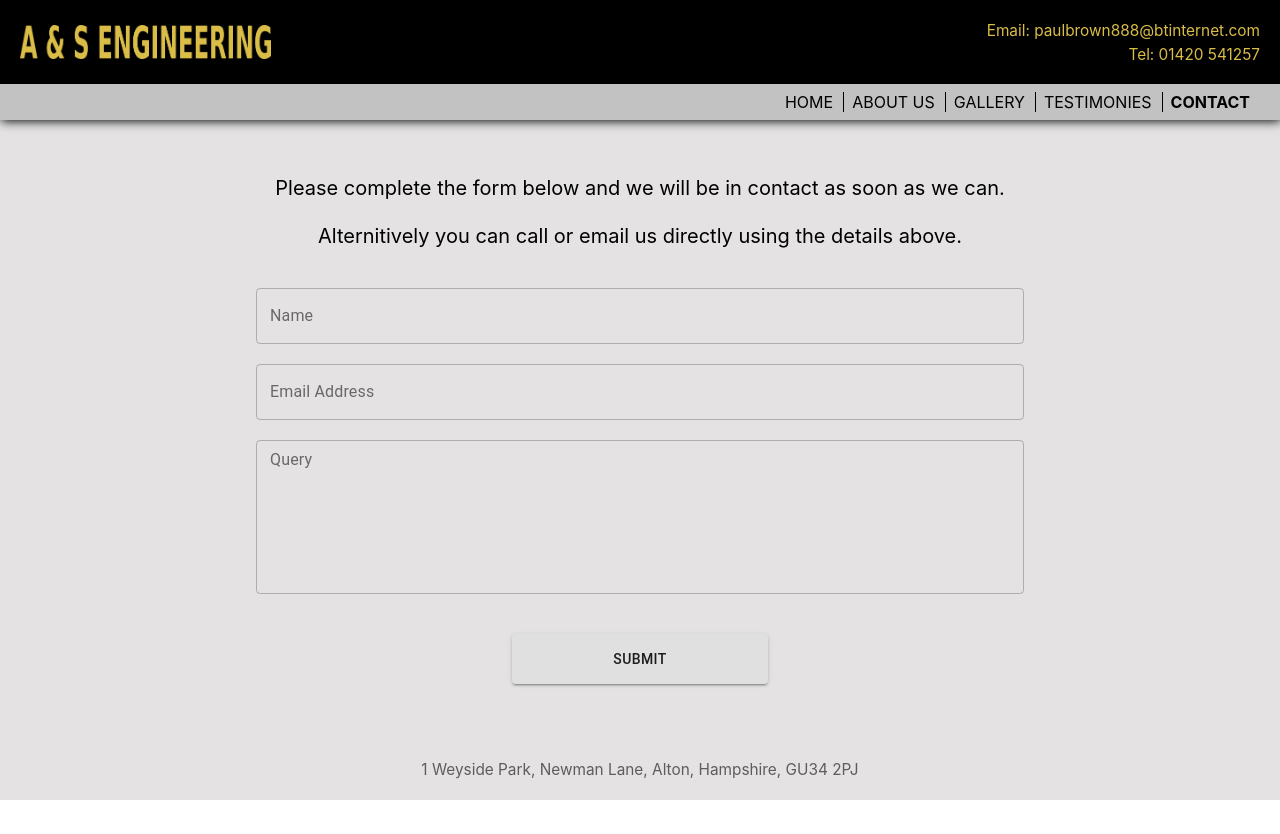
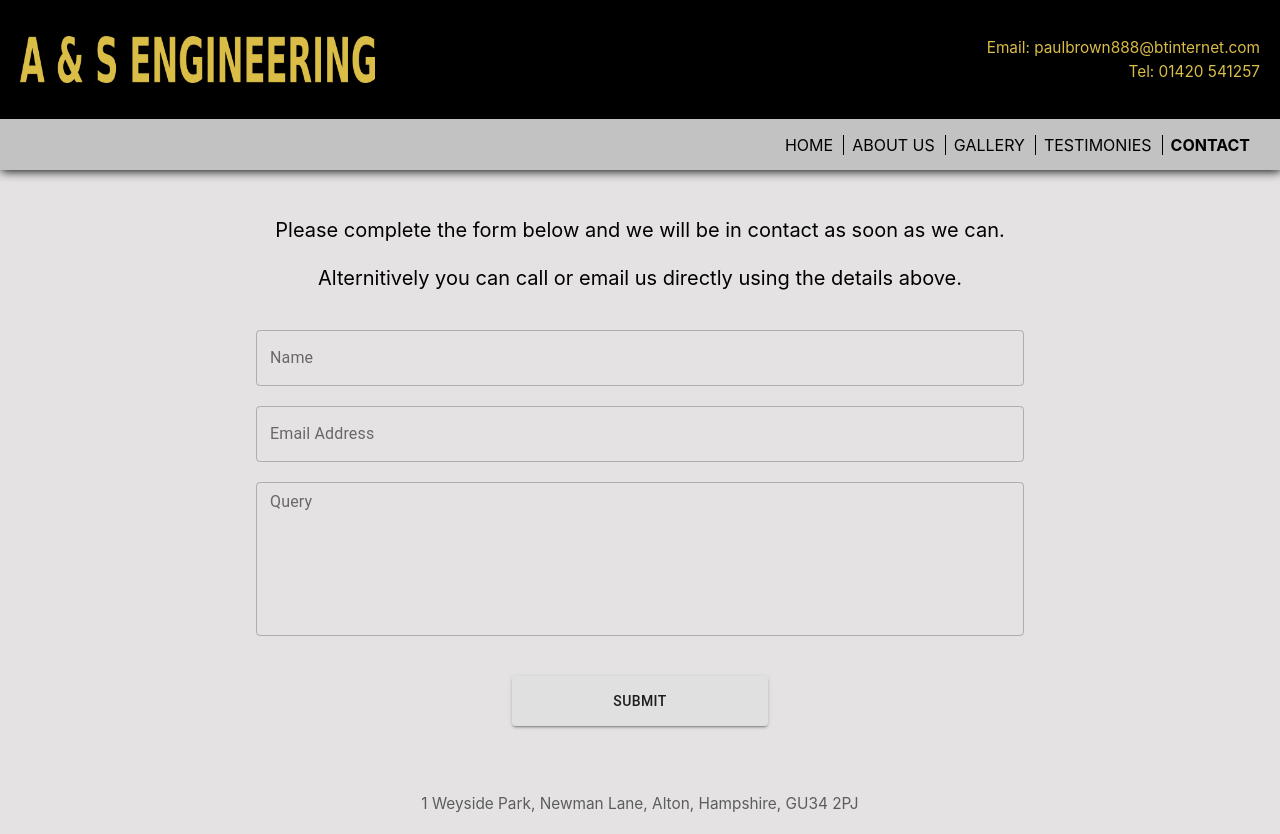
Before and after one commit to RDoneux/as-website-frontend, a React (Create React App) app: page /contact in a window 1280 px wide. Before the commit the page ends 800 px from the top, so only its background shows below. Built offline with nearby package versions, Linux system fonts and the light colour scheme.

Commit message:
increases title min size for smaller screens

```diff
--- a/src/App.module.css
+++ b/src/App.module.css
@@ -9,15 +9,15 @@
 }
 
 .title {
-    min-height: 15vh;
-    min-height: calc(var(--vh, 1vh) * 15);
-    height    : 15vh;
-    height    : calc(var(--vh, 1vh) * 15);
+    min-height: 170px;
+    /* min-height: calc(var(--vh, 1vh) * 18); */
+    height    : 18vh;
+    height    : calc(var(--vh, 1vh) * 18);
 }
 
 .content {
-    min-height     : 80vh;
-    min-height     : calc(var(--vh, 1vh) * 80);
+    min-height     : 78vh;
+    min-height     : calc(var(--vh, 1vh) * 78);
     display        : flex;
     justify-content: center;
     user-select    : none;
```
